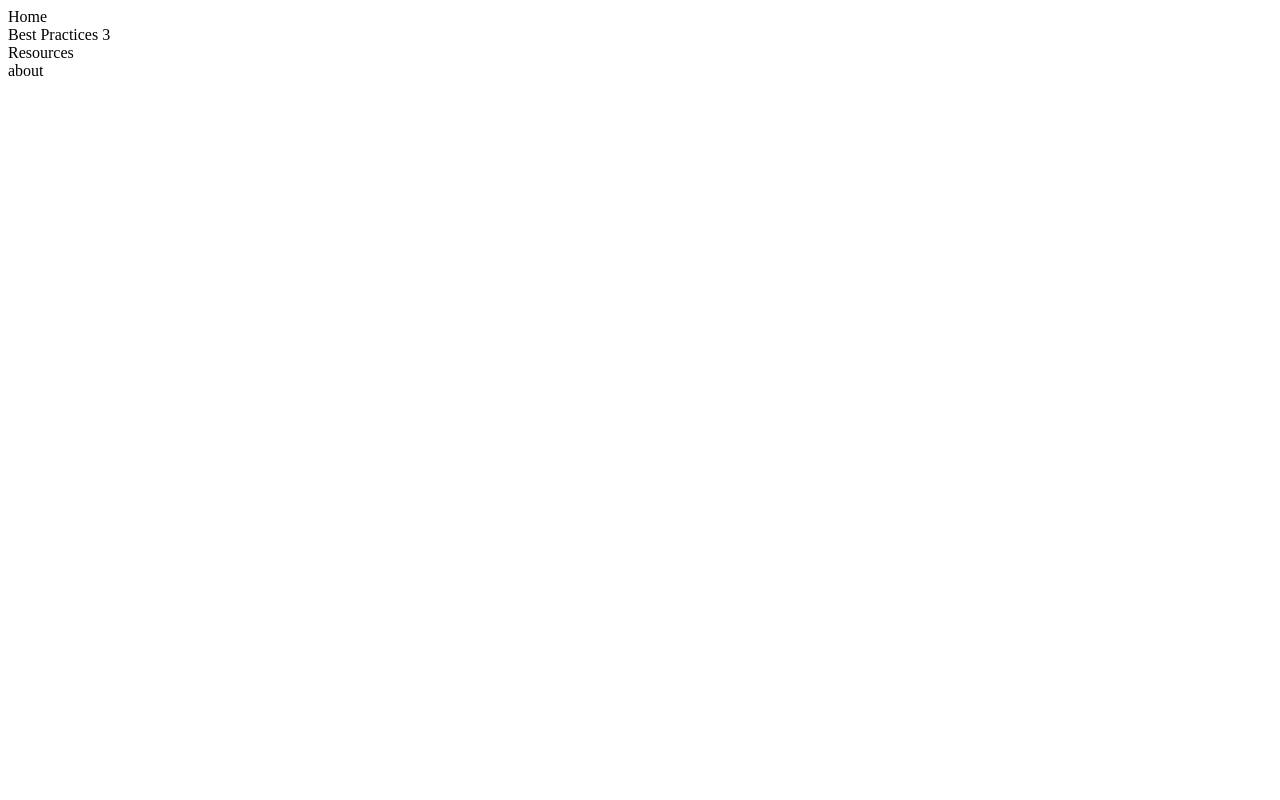
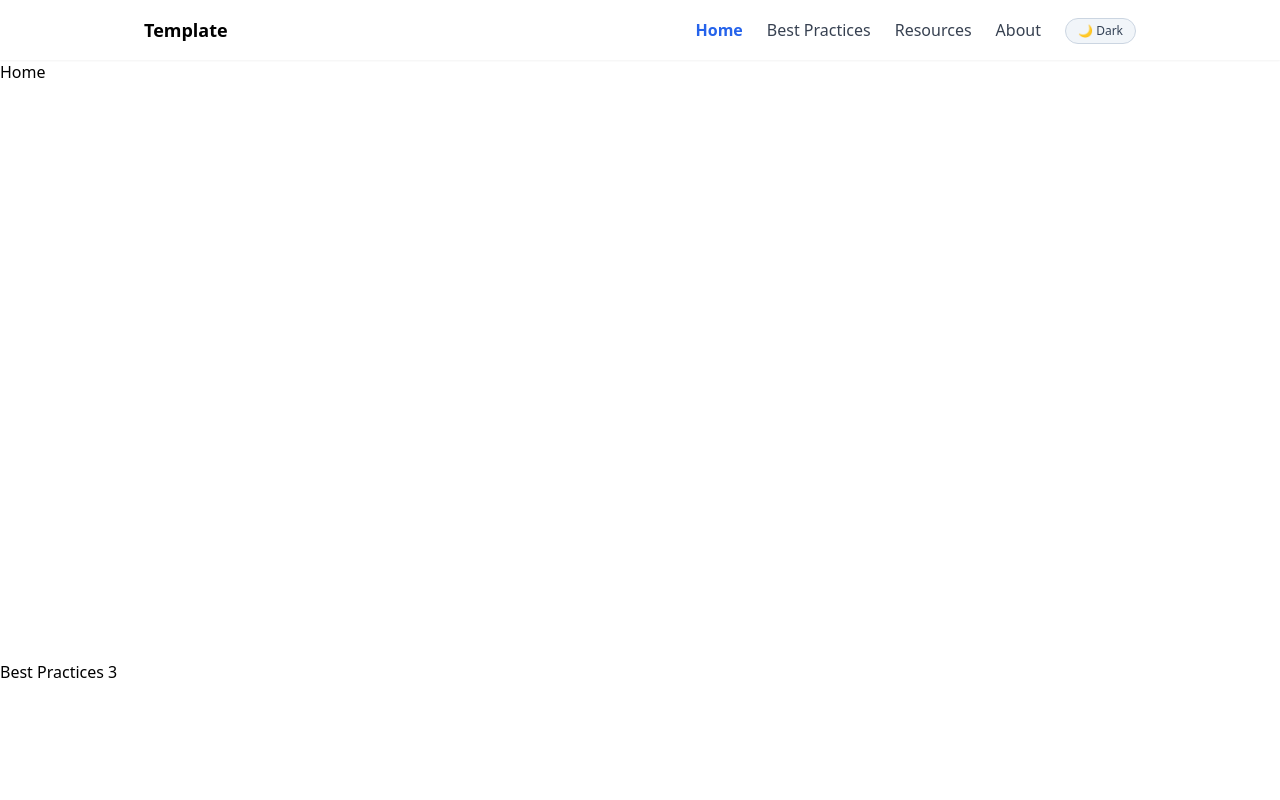
Before and after one commit to dencee/strategy-toolkit, a Nuxt app: page / in a window 1280 px wide. Shown: the top 800 px of the page. Built offline with nearby package versions, Linux system fonts and the light colour scheme.

Commit message:
navigation draft

```diff
--- a/app/app.vue
+++ b/app/app.vue
@@ -1,4 +1,5 @@
 <script setup lang="ts">
+import Header from '@/components/Header.vue'
 import Home from './view/Home.vue';
 import About from './view/About.vue';
 import BestPractices from './view/BestPractices.vue';
@@ -8,9 +9,12 @@ import Resources from './view/Resources.vue';
 
 <template>
   <div>
-    <Home></Home>
-    <BestPractices></BestPractices>
-    <Resources></Resources>
-    <About></About>
+    <Header></Header>
+    <main>
+      <Home></Home>
+      <BestPractices></BestPractices>
+      <Resources></Resources>
+      <About></About>
+    </main>
   </div>
 </template>
--- /dev/null
+++ b/app/assets/css/main.css
@@ -0,0 +1,15 @@
+@import url('https://fonts.googleapis.com/css2?family=Inter:wght@300;400;500;600;700&display=swap');
+@import url('https://fonts.googleapis.com/css2?family=JetBrains+Mono:wght@400;500;600&display=swap');
+
+@tailwind base;
+@tailwind components;
+@tailwind utilities;
+
+html {
+  scroll-behavior: smooth;
+}
+
+html.dark body {
+  background-color: #020617;
+  color: #e5e7eb;
+}
--- /dev/null
+++ b/app/components/Header.vue
@@ -0,0 +1,114 @@
+<template>
+  <header
+    class="sticky top-0 z-50 bg-white/80 dark:bg-slate-900/80 backdrop-blur-md shadow-sm dark:border-b dark:border-slate-700"
+  >
+    <nav class="mx-auto flex max-w-5xl items-center justify-between p-4">
+      <NuxtLink to="/" class="font-bold text-lg">
+        Template
+      </NuxtLink>
+
+      <ul class="flex items-center gap-6">
+        <li v-for="item in nav" :key="item.to">
+          <a
+            :href="item.to"
+            class="transition-colors"
+            :class="activeSection === item.to
+              ? 'text-blue-600 dark:text-blue-400 font-semibold'
+              : 'text-gray-700 dark:text-slate-300 hover:text-blue-500 dark:hover:text-blue-300'"
+          >
+            {{ item.label }}
+          </a>
+        </li>
+
+        <!-- Dark mode toggle -->
+        <li>
+          <button
+            type="button"
+            @click="toggleDark"
+            class="text-xs px-3 py-1 rounded-full border border-slate-300 dark:border-slate-600
+                   bg-slate-100 dark:bg-slate-800
+                   text-slate-700 dark:text-slate-200
+                   hover:bg-slate-200 dark:hover:bg-slate-700 transition"
+          >
+            {{ isDark ? '☀️ Light' : '🌙 Dark' }}
+          </button>
+        </li>
+      </ul>
+    </nav>
+  </header>
+</template>
+
+<script setup>
+import { ref, onMounted, watch } from 'vue'
+// import { useRoute } from '#app'
+
+// const route = useRoute()
+
+const nav = [
+  { label: 'Home', to: '#home' },
+  { label: 'Best Practices', to: '#best-practices' },
+  { label: 'Resources', to: '#resources' },
+  { label: 'About', to: '#about' },
+]
+
+const activeSection = ref('#hero')
+const isDark = ref(false)
+
+const applyTheme = (dark) => {
+  const root = document.documentElement
+  if (dark) {
+    root.classList.add('dark')
+    localStorage.setItem('theme', 'dark')
+  } else {
+    root.classList.remove('dark')
+    localStorage.setItem('theme', 'light')
+  }
+}
+
+const toggleDark = () => {
+  isDark.value = !isDark.value
+}
+
+// Only touch window/document on client
+onMounted(() => {
+  const saved = localStorage.getItem('theme')
+  if (saved === 'dark') {
+    isDark.value = true
+  } else if (saved === 'light') {
+    isDark.value = false
+  } else if (window.matchMedia &&
+             window.matchMedia('(prefers-color-scheme: dark)').matches) {
+    isDark.value = true
+  }
+
+  applyTheme(isDark.value)
+
+  const observer = new IntersectionObserver(
+    (entries) => {
+      entries.forEach((entry) => {
+        if (entry.isIntersecting) {
+          activeSection.value = `#${entry.target.id}`
+        }
+      })
+    },
+    {
+      threshold: 0.4, // adjust sensitivity
+    }
+  )
+
+  const sections = document.querySelectorAll('section[id]')
+  sections.forEach((section) => observer.observe(section))
+})
+
+watch(isDark, (value) => {
+  applyTheme(value)
+})
+
+
+</script>
+
+<style scoped>
+header {
+  backdrop-filter: blur(10px);
+}
+</style>
--- a/app/view/About.vue
+++ b/app/view/About.vue
@@ -3,7 +3,9 @@
 </script>
 
 <template>
+  <section id="about">
     <div>about</div>
+  </section>
 </template>
 
 <style lang="scss" scoped>
--- a/app/view/BestPractices.vue
+++ b/app/view/BestPractices.vue
@@ -3,7 +3,34 @@
 </script>
 
 <template>
+  <section id="best-practices">
     <div>Best Practices 3</div>
+
+          <br>
+      <br>
+    <br>
+<br>
+<br>
+<br>
+<br>
+<br></br>
+      <br>
+      <br>
+    <br>
+<br>
+<br>
+<br>
+<br>
+<br></br>
+      <br>
+      <br>
+    <br>
+<br>
+<br>
+<br>
+<br>
+<br></br>
+  </section>
 </template>
 
 <style lang="scss" scoped>
--- a/app/view/home.vue
+++ b/app/view/home.vue
@@ -3,7 +3,34 @@
 </script>
 
 <template>
-    <div>Home</div>
+  <section id="home">
+      <div>Home</div>
+      <br>
+      <br>
+    <br>
+<br>
+<br>
+<br>
+<br>
+<br></br>
+      <br>
+      <br>
+    <br>
+<br>
+<br>
+<br>
+<br>
+<br></br>
+      <br>
+      <br>
+    <br>
+<br>
+<br>
+<br>
+<br>
+<br></br>
+
+  </section>
 </template>
 
 <style lang="scss" scoped>
--- a/app/view/resources.vue
+++ b/app/view/resources.vue
@@ -3,7 +3,35 @@
 </script>
 
 <template>
+  <section id="resources">
     <div>Resources</div>
+
+
+          <br>
+      <br>
+    <br>
+<br>
+<br>
+<br>
+<br>
+<br></br>
+      <br>
+      <br>
+    <br>
+<br>
+<br>
+<br>
+<br>
+<br></br>
+      <br>
+      <br>
+    <br>
+<br>
+<br>
+<br>
+<br>
+<br></br>
+  </section>
 </template>
 
 <style lang="scss" scoped>
--- a/nuxt.config.ts
+++ b/nuxt.config.ts
@@ -6,4 +6,10 @@ export default defineNuxtConfig({
   app: {
     baseURL: process.env.NODE_ENV === 'production' ? '/strategy-toolkit/' : '/',
   },
+  css: [
+    '~/assets/css/main.css'
+  ],
+  modules: [
+    '@nuxtjs/tailwindcss',
+  ],
 })
--- /dev/null
+++ b/tailwind.config.js
@@ -0,0 +1,12 @@
+export default {
+  darkMode: 'class', // <– important
+  content: [
+    './components/**/*.{vue,js,ts}',
+    './view/**/*.{vue,js,ts}',
+    './app.vue',
+  ],
+  theme: {
+    extend: {},
+  },
+  plugins: [],
+}
```
Also changed, not shown: package.json (+7 -0 lines), 1 other file (tests, documents, lock files or other folders).
